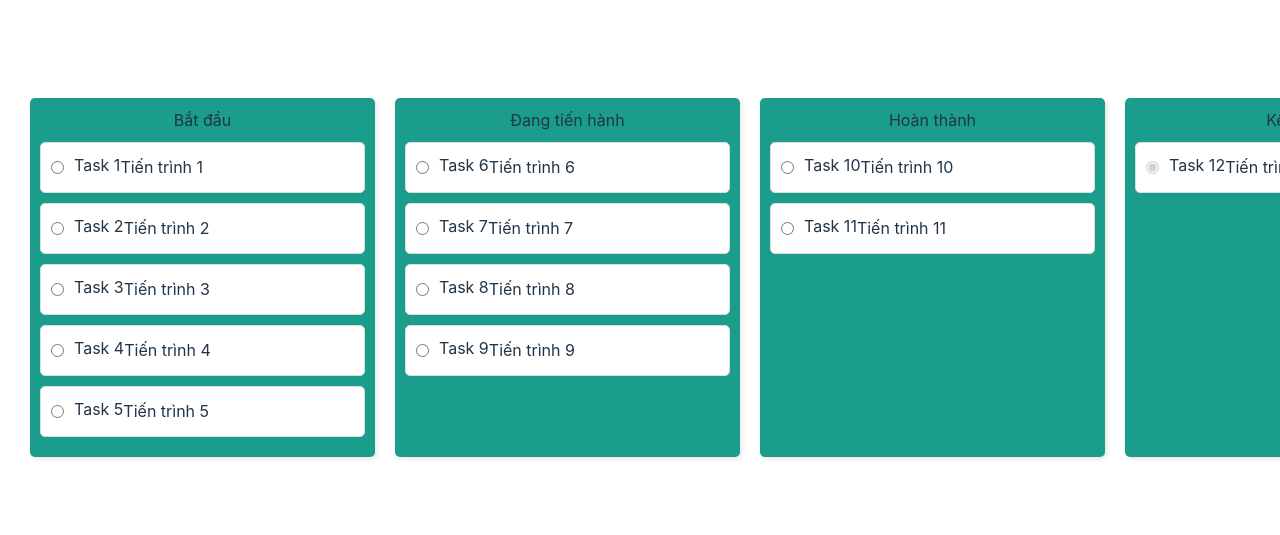
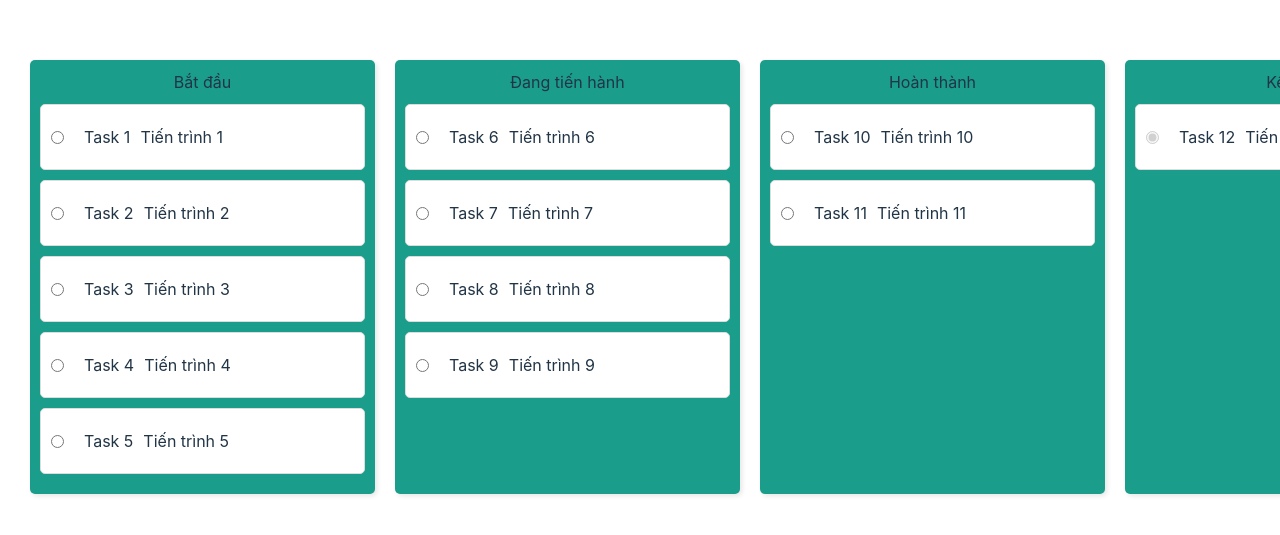
Before and after one commit to TrinhMinhTam/Task1, a React (Vite) app: page / in a window 1280 px wide. Shown: the part 123-658 px from the top of the page. Built offline with nearby package versions, Linux system fonts and the light colour scheme.

Commit message:
07/06/2024

```diff
--- a/src/App.css
+++ b/src/App.css
@@ -26,10 +26,12 @@
   padding: 10px;
   display: flex;
   align-items: center;
+  width: 100%;
 }
 
 .task h3 {
   margin-bottom: 5px; /* Thêm margin dưới tiêu đề */
+  margin: 10px;
 }
 
 input[type="radio"] {
```
